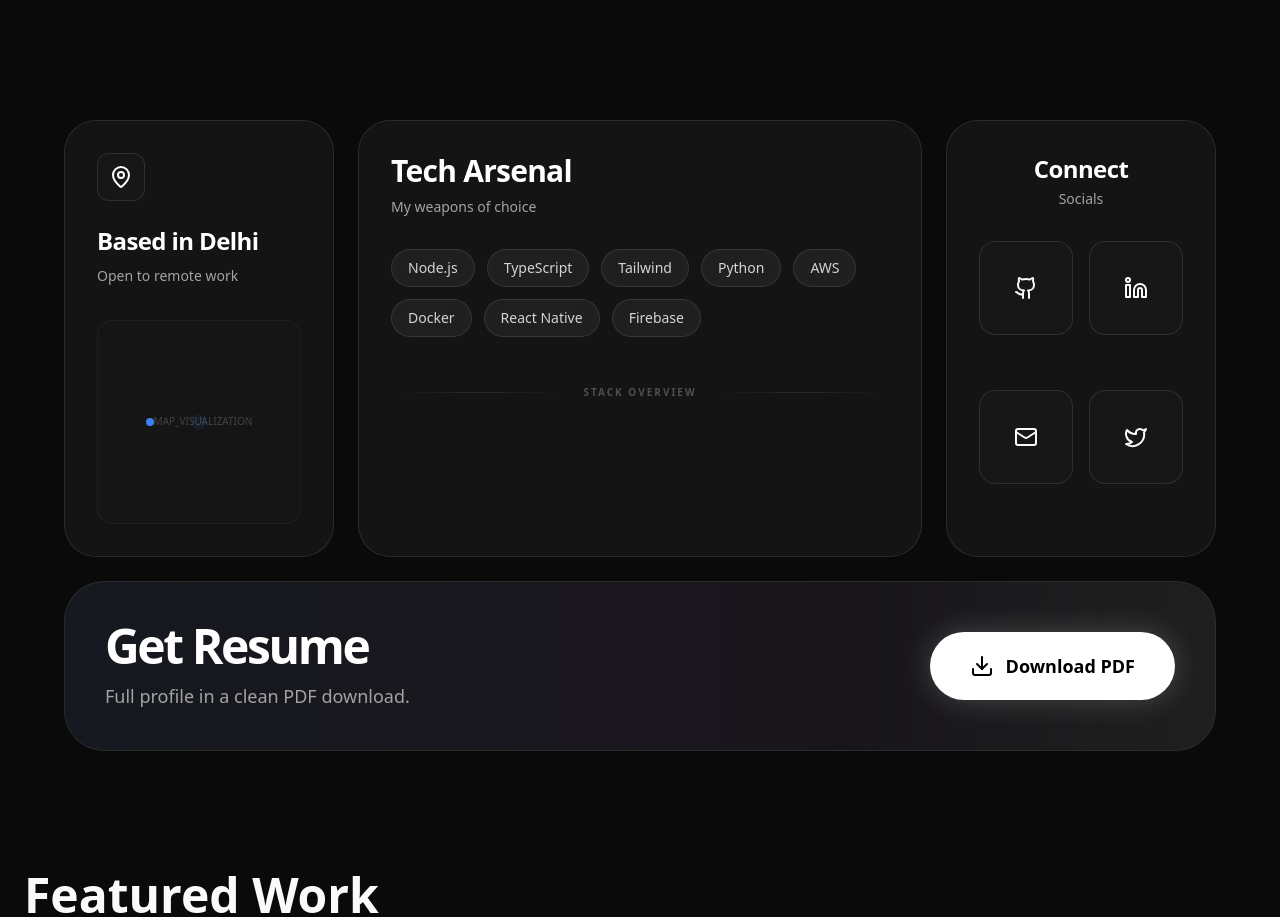
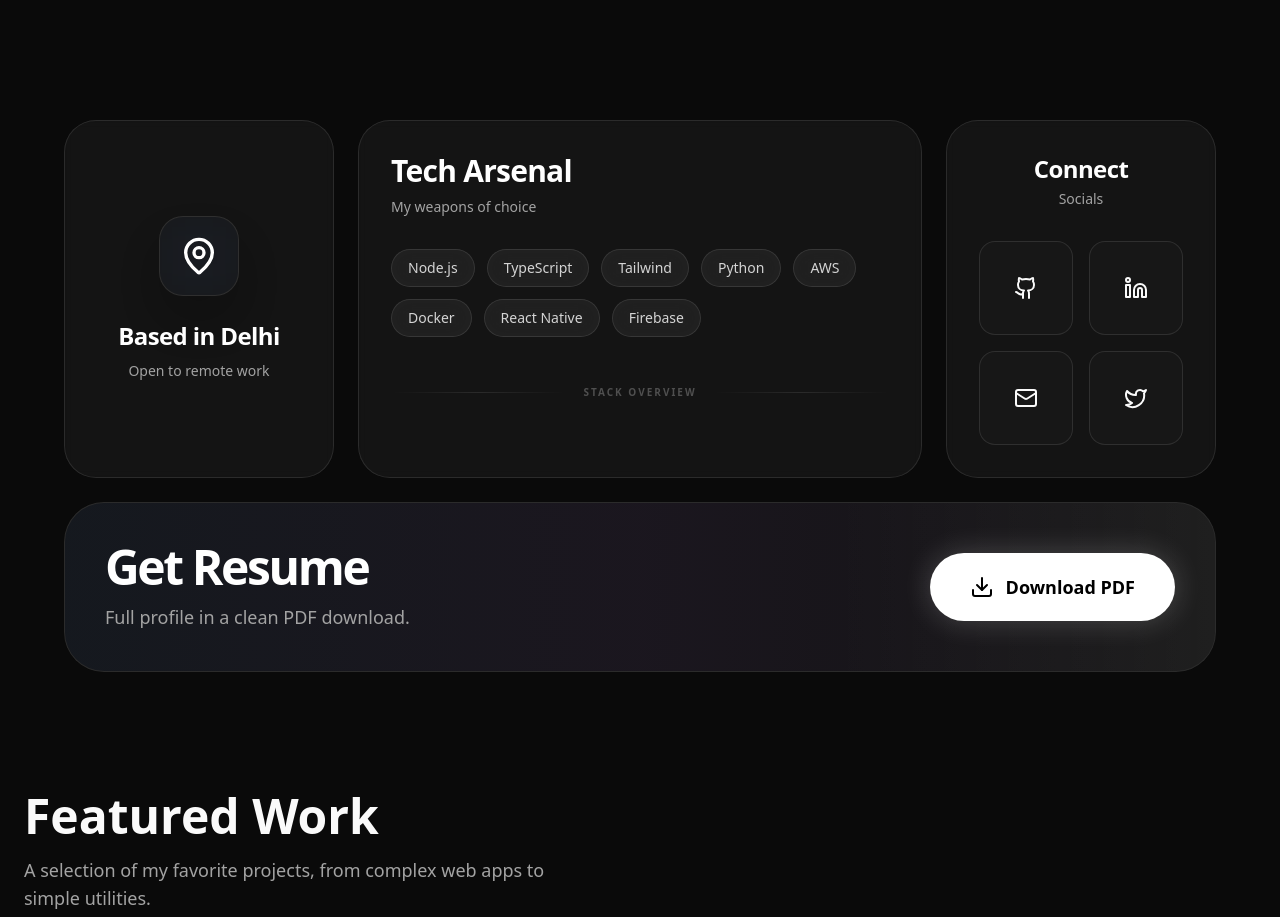
Before and after one commit to YogeshModi24/YogeshModi-Portfolio, a Next.js app: page / in a window 1280 px wide. Shown: the part 1240-2157 px from the top of the page. Built offline with nearby package versions, Linux system fonts and the light colour scheme.

Commit message:
Location card

```diff
--- a/src/components/home/connect-info-grid.tsx
+++ b/src/components/home/connect-info-grid.tsx
@@ -25,19 +25,19 @@ export function ConnectInfoGrid() {
                             scale={1.01}
                             className="h-full"
                         >
-                            <div className="h-full p-8 rounded-[2rem] bg-[#171717]/80 backdrop-blur-sm border border-white/10 hover:border-white/20 transition-all flex flex-col justify-between group overflow-hidden relative">
+                            <div className="h-full p-8 rounded-[2rem] bg-[#171717]/80 backdrop-blur-sm border border-white/10 hover:border-white/20 transition-all flex flex-col items-center justify-center group overflow-hidden relative text-center">
                                 <div className="absolute inset-0 bg-gradient-to-br from-white/5 to-transparent opacity-0 group-hover:opacity-100 transition-opacity duration-500" />
+
+                                <div className="relative z-10 mb-6 group-hover:scale-110 transition-transform duration-500">
+                                    <div className="w-20 h-20 rounded-3xl bg-neutral-900 border border-white/10 flex items-center justify-center relative overflow-hidden shadow-2xl">
+                                        <div className="absolute inset-0 bg-blue-500/10 blur-2xl group-hover:bg-blue-500/20 transition-colors" />
+                                        <MapPin className="text-white w-10 h-10 relative z-10" />
+                                    </div>
+                                </div>
+
                                 <div className="relative z-10">
-                                    <div className="w-12 h-12 rounded-xl bg-neutral-900 border border-white/10 flex items-center justify-center mb-6">
-                                        <MapPin className="text-white w-6 h-6" />
-                                    </div>
                                     <h3 className="text-2xl font-bold text-white mb-2 tracking-tight">Based in Delhi</h3>
                                     <p className="text-neutral-400 text-sm leading-relaxed">Open to remote work</p>
-                                </div>
-                                <div className="mt-8 relative z-10 w-full aspect-square bg-neutral-900/50 rounded-2xl border border-white/5 flex items-center justify-center">
-                                    <div className="absolute w-2 h-2 bg-blue-500 rounded-full animate-ping" />
-                                    <div className="w-2 h-2 bg-blue-500 rounded-full" />
-                                    <div className="opacity-20 text-[10px] text-white">MAP_VISUALIZATION</div>
                                 </div>
                             </div>
                         </Tilt>
```
